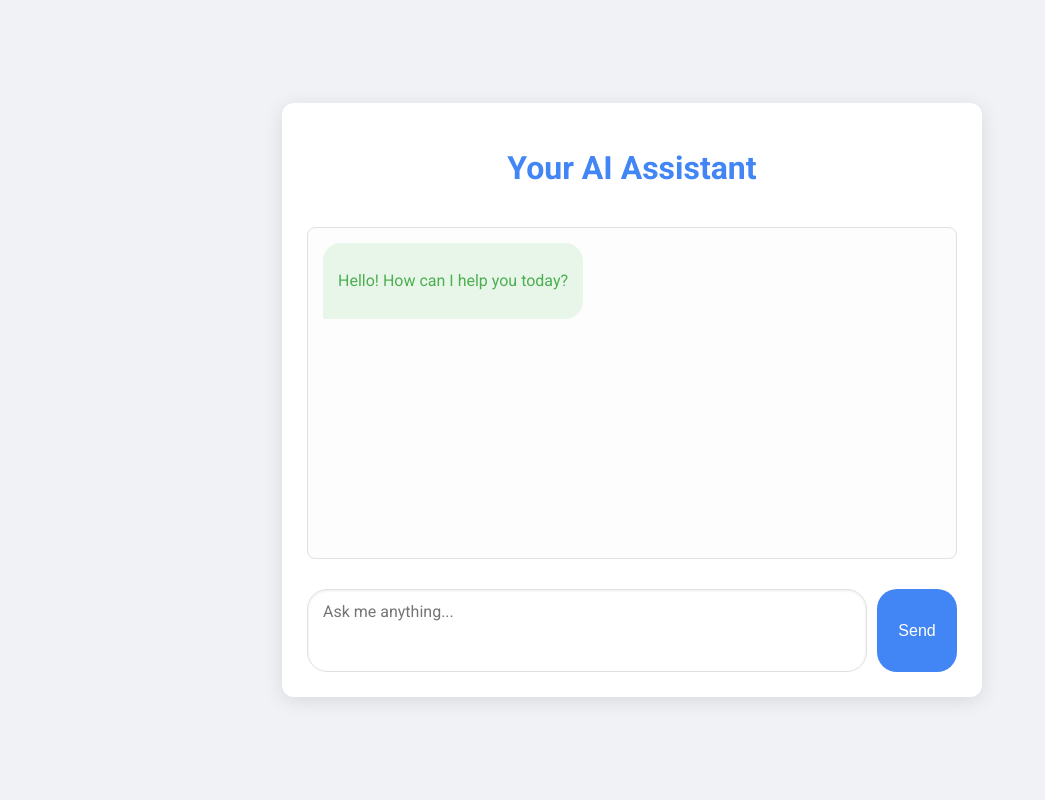
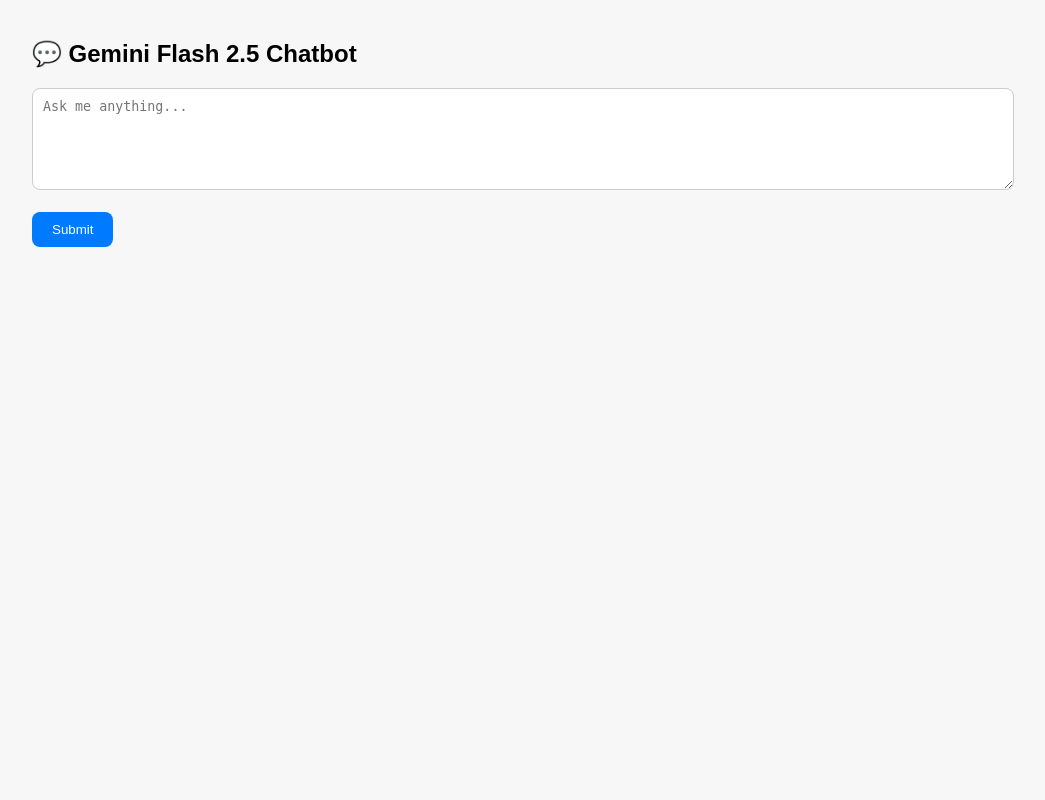
Before and after one commit to PrashantS87/LLM_ChatBot, a Flask app: page / in a window 1280 px wide. Shown: the whole page, without its empty margins (8-1053 px from the left). Run offline with Flask 3, Linux system fonts and the light colour scheme; some libraries are stand-ins or nearby versions.

Commit message:
Enhanced chatbot UI formatting and added copy button

```diff
--- a/app.py
+++ b/app.py
@@ -1,10 +1,10 @@
 
 import os
 from dotenv import load_dotenv, dotenv_values
+import markdown
+from langchain_google_genai import ChatGoogleGenerativeAI
+from flask import Flask,  render_template, request, jsonify
 
-from langchain_google_genai import ChatGoogleGenerativeAI
-
-from flask import Flask,  render_template, request, jsonify
 load_dotenv()
 print(os.getenv("GOOGLE_API_KEY"))
 app = Flask(__name__)
@@ -36,10 +36,11 @@
     ]
 
     ai_msg = llm.invoke(messages)
-    response = ai_msg.content
+    response_text = ai_msg.content or "No Response Received, Please report this incident."
     tokens = llm.max_output_tokens
-    print(tokens)
-    return response
+    print("Output Tokens: ", tokens)
+    response_html = markdown.markdown(response_text, extensions=["fenced_code", "tables"])
+    return response_html
 
 
 @app.route('/')
@@ -54,8 +55,8 @@
     if not user_input:
         return jsonify({"error": "No query provided"}), 400
 
-    ai_response = LLM_Process(user_input)
-    return jsonify({"response": ai_response})
+    response_html = LLM_Process(user_input)
+    return jsonify({"response": response_html})
 
 if __name__ == '__main__':
     # This is for local development only. App Engine uses the 'entrypoint' from app.yaml.
--- a/templates/index.html
+++ b/templates/index.html
@@ -1,90 +1,67 @@
 <!DOCTYPE html>
-<html lang="en">
+<html>
 <head>
-    <meta charset="UTF-8">
-    <meta name="viewport" content="width=device-width, initial-scale=1.0">
-    <title>Interactive AI Assistant</title>
-    <link rel="stylesheet" href="{{ url_for('static', filename='style.css') }}">
-    <!-- Google Fonts for a modern look -->
-    <link href="https://fonts.googleapis.com/css2?family=Roboto:wght@300;400;700&display=swap" rel="stylesheet">
+  <title>LLM Based - AI Chatbot</title>
+  <meta charset="utf-8">
+  <style>
+    body { font-family: Arial, sans-serif; margin: 40px; background-color: #f7f7f7; }
+    textarea { width: 80%; height: 80px; padding: 10px; border-radius: 8px; border: 1px solid #ccc; }
+    button { padding: 10px 20px; background-color: #007bff; color: white; border: none; border-radius: 8px; cursor: pointer; }
+    button:hover { background-color: #0056b3; }
+    .response-container { margin-top: 20px; background: #fff; padding: 15px; border-radius: 10px; box-shadow: 0 0 5px rgba(0,0,0,0.1); }
+    .copy-btn { margin-top: 10px; background: #28a745; color: white; border: none; padding: 6px 12px; border-radius: 5px; cursor: pointer; }
+    .copy-btn:hover { background: #218838; }
+    pre { background: #f4f4f4; padding: 10px; border-radius: 8px; overflow-x: auto; }
+  </style>
+
+  <!-- Highlight.js for syntax highlighting -->
+  <link rel="stylesheet"
+    href="https://cdnjs.cloudflare.com/ajax/libs/highlight.js/11.9.0/styles/github-dark.min.css">
+  <script src="https://cdnjs.cloudflare.com/ajax/libs/highlight.js/11.9.0/highlight.min.js"></script>
+  <script>hljs.highlightAll();</script>
 </head>
 <body>
-    <div class="container">
-        <h1>Your AI Assistant</h1>
-        <div id="chat-window">
-            <div class="message assistant">
-                <p>Hello! How can I help you today?</p>
-            </div>
-        </div>
-        <div class="input-area">
-            <textarea id="user-input" placeholder="Ask me anything..." rows="3"></textarea>
-            <button id="send-button">Send</button>
-        </div>
-        <div id="loading-indicator" class="hidden">
-            <div class="spinner"></div>
-            <span>Thinking...</span>
-        </div>
-    </div>
 
-    <script>
-        const chatWindow = document.getElementById('chat-window');
-        const userInput = document.getElementById('user-input');
-        const sendButton = document.getElementById('send-button');
-        const loadingIndicator = document.getElementById('loading-indicator');
+  <h2>💬 Gemini Flash 2.5 Chatbot</h2>
 
-        function addMessage(sender, text) {
-            const messageDiv = document.createElement('div');
-            messageDiv.classList.add('message', sender);
-            const p = document.createElement('p');
-            p.textContent = text;
-            messageDiv.appendChild(p);
-            chatWindow.appendChild(messageDiv);
-            chatWindow.scrollTop = chatWindow.scrollHeight; // Scroll to bottom
-        }
+  <textarea id="query" placeholder="Ask me anything..."></textarea><br><br>
+  <button onclick="askGemini()">Submit</button>
 
-        async function sendMessage() {
-            const query = userInput.value.trim();
-            if (!query) return;
+  <div id="response-area" class="response-container" style="display:none;">
+    <div id="response"></div>
+    <button class="copy-btn" onclick="copyResponse()">Copy</button>
+  </div>
 
-            addMessage('user', query);
-            userInput.value = ''; // Clear input
-            userInput.disabled = true;
-            sendButton.disabled = true;
-            loadingIndicator.classList.remove('hidden');
+  <script>
+    async function askGemini() {
+      const query = document.getElementById("query").value.trim();
+      if (!query) return alert("Please enter a question.");
 
-            try {
-                const response = await fetch('/ask', {
-                    method: 'POST',
-                    headers: {
-                        'Content-Type': 'application/json'
-                    },
-                    body: JSON.stringify({ query: query })
-                });
+      const responseArea = document.getElementById("response-area");
+      const responseDiv = document.getElementById("response");
+      responseArea.style.display = "block";
+      responseDiv.innerHTML = "⏳ Thinking...";
 
-                if (!response.ok) {
-                    throw new Error(`HTTP error! status: ${response.status}`);
-                }
+      const res = await fetch("/ask", {
+        method: "POST",
+        headers: { "Content-Type": "application/json" },
+        body: JSON.stringify({ query })
+      });
+      const data = await res.json();
 
-                const data = await response.json();
-                addMessage('assistant', data.response);
-            } catch (error) {
-                console.error('Error sending message:', error);
-                addMessage('assistant', 'Oops! Something went wrong. Please try again.');
-            } finally {
-                userInput.disabled = false;
-                sendButton.disabled = false;
-                loadingIndicator.classList.add('hidden');
-                userInput.focus(); // Focus back on input
-            }
-        }
+      if (data.response) {
+        responseDiv.innerHTML = data.response;
+        hljs.highlightAll(); // re-run syntax highlighting
+      } else {
+        responseDiv.innerText = data.error || "Something went wrong.";
+      }
+    }
 
-        sendButton.addEventListener('click', sendMessage);
-        userInput.addEventListener('keypress', (event) => {
-            if (event.key === 'Enter' && !event.shiftKey) { // Allow Shift+Enter for new line
-                event.preventDefault(); // Prevent default Enter behavior (new line)
-                sendMessage();
-            }
-        });
-    </script>
+    function copyResponse() {
+      const text = document.getElementById("response").innerText;
+      navigator.clipboard.writeText(text);
+      alert("✅ Copied to clipboard!");
+    }
+  </script>
 </body>
 </html>
```
